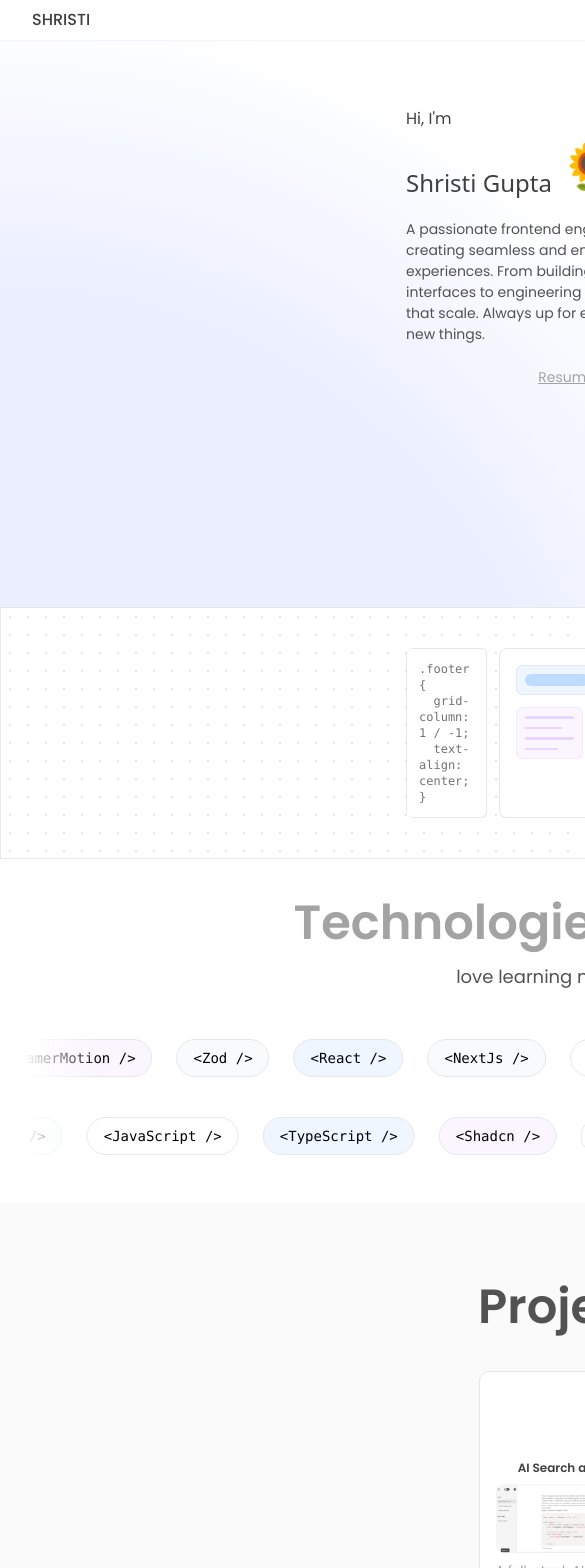
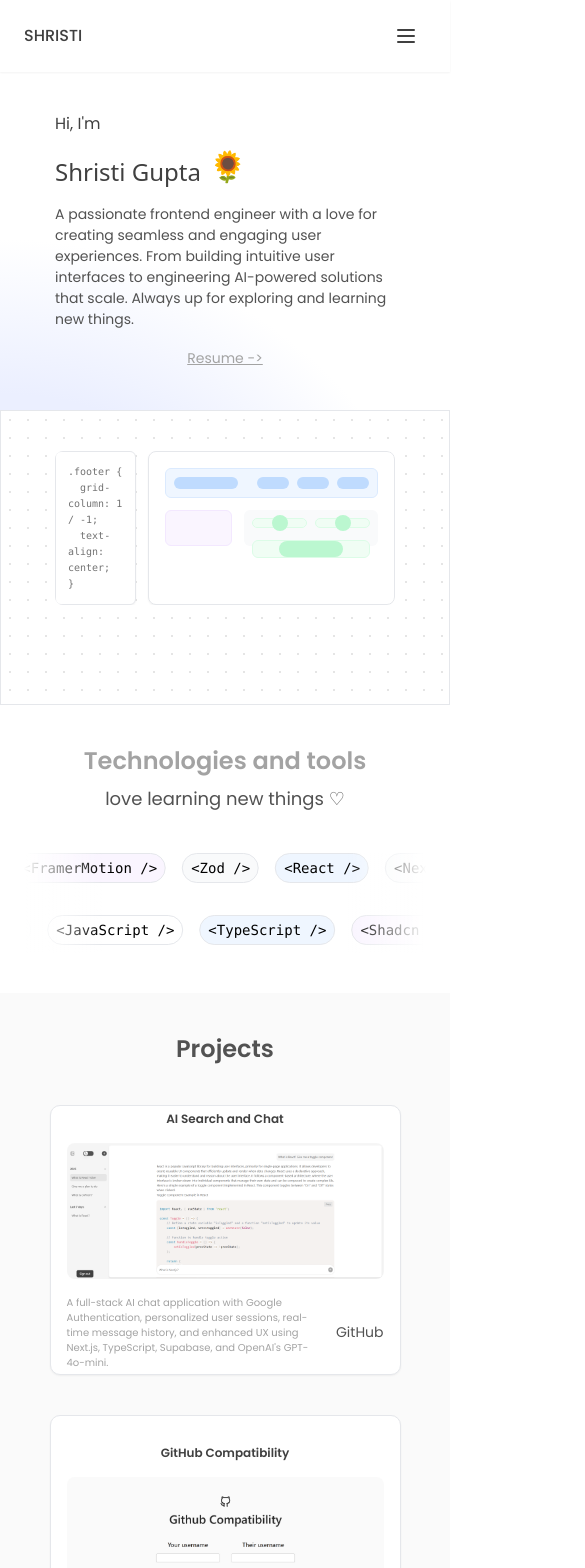
Before and after one commit to shristigupta12/Portfolio, a Next.js app: page / in a window 390 px wide. Shown: the top 1568 px of the page, 585 px wide, since content can reach past the window. Built offline with nearby package versions, Linux system fonts and the light colour scheme.

Commit message:
responsive for mobile phones

```diff
--- a/app/layout.jsx
+++ b/app/layout.jsx
@@ -29,7 +29,7 @@ export default function RootLayout({ children }) {
           </head>
       <body className={cn(" grid ", poppins.className, playfair.variable)}>
           <Navbar/>
-          <div >
+          <div className='max-sm:w-[450px]' >
             {children}
           </div>
       </body>
--- a/app/page.jsx
+++ b/app/page.jsx
@@ -10,7 +10,6 @@ export default function App() {
   return (
     <div>
       <Home />
-      {/* <Skills /> */}
       <Skills />
       <Projects />
       <Experience />
--- a/components/sections/contacts/index.js
+++ b/components/sections/contacts/index.js
@@ -6,23 +6,23 @@ import { ContactData } from "@/public/data/contacts-data"
 
 const Contacts = () =>{
     return(
-        <footer id="contacts" className="flex flex-col gap-18 text-neutral-700 w-full py-20 overflow-x-hidden">
-            <ViewContainer className="grid gap-8">
-                <div className="grid font-semibold text-4xl gap-2 max-md:text-xl ">
+        <footer id="contacts" className="flex flex-col sm:gap-18 gap-10 text-neutral-700 w-full sm:py-20 py-10 overflow-x-hidden">
+            <ViewContainer className="grid sm:gap-8 gap-4">
+                <div className="grid font-semibold sm:text-4xl sm:gap-2 gap-1 text-lg ">
                 <h1 className="text-neutral-600">Want to get in touch?</h1>
                 <Link href="mailto:shristigupta12@gmail.com">
                     <h1 className="text-neutral-400 hover:text-amber-600">{"shristiguptawork@gmail.com -->"}</h1>
                 </Link>
                 </div>
                 <div className="flex justify-between items-center  ">
-                    <div className="flex gap-1 text-sm items-center max-md:text-xs">
+                    <div className="flex gap-1 sm:text-sm text-[10px] sm:items-center ">
                         <MapPin className="w-4 max-md:w-3"/>
                         <p >Bhopal, India</p>
                     </div>
-                    <div className="grid grid-cols-3 gap-3">
+                    <div className="grid grid-cols-3 sm:gap-3 gap-1">
                     {ContactData.map((contact, index)=>(
                         <Link href={contact.link} key={index} target="_blank">
-                            <Button className="flex gap-1 hover:text-neutral-500 max-md:px-1 max-md:py-0.5 ">
+                            <Button className="flex gap-1 hover:text-neutral-500  ">
                                 <p className="max-md:text-xs">{contact.media}</p>
                                 { contact.icon2 ? <i className={contact.icon2}></i> : contact.icon }
                             </Button>
--- a/components/sections/home/-components/layout-animation.jsx
+++ b/components/sections/home/-components/layout-animation.jsx
@@ -54,7 +54,7 @@ export default function LayoutAnimation() {
 
   return (
     <div
-      className="bg-white py-10 border  "
+      className="bg-white py-10 border max-sm:h-[35vh] "
       style={{
         backgroundImage: `
           radial-gradient(circle, #e5e5e5 1px, transparent 1px)
@@ -68,13 +68,13 @@ export default function LayoutAnimation() {
         initial={{ opacity: 0, y: 20 }}
         animate={{ opacity: 1, y: 0 }}
         transition={{ duration: 0.3 }}
-        className=" z-10  border bg-white border-gray-200 rounded-md p-3 shadow-sm w-[30%]"
+        className=" z-10 border bg-white border-gray-200 rounded-md p-3 shadow-sm w-[30%]"
       >
         {/* <div className="flex items-center gap-2 mb-2">
           <Code size={16} className="text-gray-500" />
           <span className="text-sm font-medium text-gray-700">CSS</span>
         </div> */}
-        <pre className="text-xs text-neutral-500 font-mono overflow-x-auto whitespace-pre-wrap">
+        <pre className="text-xs max-sm:text-[10px] text-neutral-500 font-mono overflow-x-auto whitespace-pre-wrap">
           {codeSnippets[Math.min(step, maxSteps)]}
         </pre>
       </motion.div>
--- a/components/sections/home/index.jsx
+++ b/components/sections/home/index.jsx
@@ -5,14 +5,14 @@ import { motion } from "framer-motion"
 
 const Home = ()=>{
     return(
-        <section
-            className="flex justify-between gap-24 pt-20 flex-col max-md:mt-[-25px] min-h-screen"
+        <div
+            className="flex justify-between sm:gap-24 gap-10 sm:pt-20 pt-10 flex-col sm:min-h-screen "
             style={{
                 background: 'radial-gradient(circle at bottom left, #EBEFFF 40%, #ffffff 60%)',
             }}
         >
         <ViewContainer id="home"  >
-            <div className="flex flex-col gap-8 max-md:gap-5  text-neutral-700 max-sm:mt-3 ">
+            <div className="flex flex-col sm:gap-8 gap-4 text-neutral-700 ">
                 <motion.p
                     initial={{ opacity: 0, y: 20 }}
                     animate={{ opacity: 1, y: 0 }}
@@ -34,7 +34,7 @@ const Home = ()=>{
                                 repeat: 10,
                                 ease: "easeInOut"
                             }}
-                            className="text-5xl"
+                            className="sm:text-5xl text-3xl"
                         >
                             🌻
                         </motion.span>
@@ -59,9 +59,8 @@ const Home = ()=>{
                 </motion.div>
             </div>
         </ViewContainer>
-                <LayoutAnimation />
-                {/* <Skills /> */}
-        </section>
+            <LayoutAnimation />
+        </div>
     )
 }
 
--- a/components/sections/navbar/index.jsx
+++ b/components/sections/navbar/index.jsx
@@ -1,16 +1,13 @@
-import { ViewContainer } from "@/components/layouts/view-container"
-import {
-    DropdownMenu,
-    DropdownMenuContent,
-    DropdownMenuItem,
-    DropdownMenuLabel,
-    DropdownMenuSeparator,
-    DropdownMenuTrigger,
-  } from "@/components/ui/dropdown-menu"
+"use client"
+
   import { cn } from "@/lib/utils"
   import Link from 'next/link'
+  import { useState } from 'react'
+  import { Menu, X } from 'lucide-react'
 
 const Navbar = ()=>{
+    const [isSidebarOpen, setIsSidebarOpen] = useState(false)
+
     const navItems = [
         {
             name:"Home",
@@ -33,22 +30,92 @@ const Navbar = ()=>{
             link:"#contacts"
         }
     ]
+
+    const toggleSidebar = () => {
+        setIsSidebarOpen(!isSidebarOpen)
+    }
+
+    const closeSidebar = () => {
+        setIsSidebarOpen(false)
+    }
+
     return(
-        <nav className=" flex w-full bg-white/80 backdrop-blur-sm py-4 max-[500px]:px-2 max-[500px]:py-2 items-center transition-all shadow-sm  ">
+        <>
+            <nav className=" flex w-full bg-white/80 backdrop-blur-sm py-4 items-center transition-all shadow-sm  ">
                      {/* <ViewContainer className={cn("view-container sticky  flex justify-start")} id="nav"> */}
                 <ul className="flex justify-between items-center w-full text-neutral-700 px-6">
                     <p className=" text-base font-medium">SHRISTI</p>
-                <div className="flex gap-4 max-[500px]:gap-2 max-[500px]:text-[14px] text-sm">
+                    <div className="flex gap-4 max-[500px]:gap-2 max-[500px]:text-[14px] text-sm max-sm:hidden">
                     {navItems.map((item, index)=>(
                         <Link href={item.link} key={index}>
                         <li className="cursor-pointer text-neutral-500 hover:text-neutral-900 pl-3 rounded-xl max-[500px]:px-1">{item.name}</li>
                         </Link>
                     ))}
                     </div>
+                    <div className="sm:hidden">
+                        <button
+                            onClick={toggleSidebar}
+                            className="p-2 text-neutral-700 hover:text-neutral-900 transition-colors"
+                            aria-label="Toggle menu"
+                        >
+                            <Menu size={24} />
+                        </button>
+                    </div>
                 </ul>
              {/* </ViewContainer> */}
             </nav>
 
+            {/* Mobile Sidebar */}
+            <div className={cn(
+                "fixed inset-0 z-50 sm:hidden transition-all duration-300",
+                isSidebarOpen ? "visible" : "invisible"
+            )}>
+                {/* Backdrop */}
+                <div
+                    className={cn(
+                        "absolute inset-0 bg-black transition-opacity duration-300",
+                        isSidebarOpen ? "opacity-50" : "opacity-0"
+                    )}
+                    onClick={closeSidebar}
+                />
+
+                {/* Sidebar */}
+                <div className={cn(
+                    "absolute top-0 right-0 h-full w-64 bg-white shadow-lg transform transition-transform duration-300 ease-in-out",
+                    isSidebarOpen ? "translate-x-0" : "translate-x-full"
+                )}>
+                    {/* Sidebar Header */}
+                    <div className="flex items-center justify-between p-6 border-b">
+                        <h2 className="text-lg font-medium text-neutral-700">SHRISTI</h2>
+                        <button
+                            onClick={closeSidebar}
+                            className="p-2 text-neutral-700 hover:text-neutral-900 transition-colors"
+                            aria-label="Close menu"
+                        >
+                            <X size={20} />
+                        </button>
+                    </div>
+
+                    {/* Navigation Items */}
+                    <nav className="p-6">
+                        <ul className="space-y-4">
+                            {navItems.map((item, index) => (
+                                <li key={index}>
+                                    <Link
+                                        href={item.link}
+                                        onClick={closeSidebar}
+                                        className="block py-3 px-4 text-neutral-600 hover:text-neutral-900 hover:bg-neutral-50 rounded-lg transition-colors focus:outline-none focus:ring-2 focus:ring-neutral-200 focus:bg-neutral-50 active:bg-neutral-100"
+                                    >
+                                        {item.name}
+                                    </Link>
+                                </li>
+                            ))}
+                        </ul>
+                    </nav>
+                </div>
+            </div>
+        </>
+
     )
 }
 export {Navbar}
--- a/components/sections/projects/index.jsx
+++ b/components/sections/projects/index.jsx
@@ -38,21 +38,21 @@ const borderColor = [
 
 const Projects = () => {
     return(
-        <div className="flex flex-col items-center gap-18 bg-neutral-50 text-neutral-700 w-full px-6 py-20 overflow-x-hidden" id="projects">
+        <div className="flex flex-col items-center sm:gap-18 gap-10 bg-neutral-50 text-neutral-700 w-full px-6 sm:py-20 py-10 overflow-x-hidden" id="projects">
             <ViewContainer className="min-xl:w-[1050px] flex flex-col gap-10 items-center">
-            <p className="text-5xl font-semibold text-neutral-600 max-w-2xl mx-auto">
+            <p className="sm:text-5xl text-2xl font-semibold text-neutral-600 max-w-2xl mx-auto">
                 Projects
             </p>
                 <div className="flex flex-col gap-10 w-full items-center">
                     {ProjectsData.map((project, index)=>(
-                        <div key={index} className={`flex items-center gap-6 shadow-sm border rounded-[10px] p-4 w-[50vw] h-[70vh] hover:shadow-md bg-white transition-shadow duration-300 ease-in-out ${shadowClasses[index]} $ ${borderColor[index]}`}>
-                            <div className="flex flex-col justify-between gap-2">
+                        <div key={index} className={`flex items-center gap-6 shadow-sm border rounded-[10px] p-4 sm:w-[50vw] w-[90vw] sm:h-[70vh] h-[32vh] hover:shadow-md bg-white transition-shadow duration-300 ease-in-out ${shadowClasses[index]} $ ${borderColor[index]}`}>
+                            <div className="flex flex-col justify-between sm:gap-2 gap-4">
                                 <h1 className={`max-md:text-xs text-base font-semibold text-center`}>{project.name}</h1>
                                 <Link href={project.link} target="_blank">
                                     <Image src={project.imageUrl} alt={project.name} width={608} height={300} className="w-full h-full object-cover rounded-lg cursor-pointer hover:shadow-sm" />
                                 </Link>
                                 <div className="flex items-center justify-between gap-4">
-                                <p className=" text-[13px] text-neutral-400">{project.desc}</p>
+                                <p className=" sm:text-[13px] text-[10px] text-neutral-400">{project.desc}</p>
 
                                 <Link href={project.githubLink} target="_blank">
                                     <button className={`${textColor[index]} text-neutral-600 text-sm`}>GitHub</button>
--- a/components/sections/skills/index.js
+++ b/components/sections/skills/index.js
@@ -12,7 +12,7 @@ const SkillTag = ({ skill, index }) => {
       animate={{ opacity: 1, y: 0 }}
       transition={{ delay: index * 0.1, duration: 0.5 }}
       className={`
-        px-4 py-2 mx-3 rounded-full border font-mono text-sm
+        sm:px-4 sm:py-2 sm:mx-3 px-2 py-1 mx-2 rounded-full border font-mono text-sm
         transition-all duration-300 hover:scale-105 hover:shadow-md
         cursor-pointer whitespace-nowrap
        ${getSkillColor(index)}
@@ -27,7 +27,7 @@ export default function Skills() {
   return (
     <section className="w-full py-10 md:py-24 overflow-hidden max-w-6xl mx-auto px-6 flex flex-col gap-10">
         {/* Section Header */}
-        <div className="flex flex-col gap-4">
+        <div className="flex flex-col sm:gap-4 gap-2">
         <motion.div
           initial={{ opacity: 0, y: 30 }}
           whileInView={{ opacity: 1, y: 0 }}
@@ -36,7 +36,7 @@ export default function Skills() {
           className="text-center "
         >
           {/* <h2 className="text-3xl md:text-4xl font-bold text-gray-900 mb-4">Tech Stack & Skills</h2> */}
-          <p className="text-5xl font-semibold text-neutral-400 max-w-2xl mx-auto">
+          <p className="sm:text-5xl text-2xl font-semibold text-neutral-400 max-w-2xl mx-auto">
             Technologies and tools
           </p>
         </motion.div>
@@ -68,7 +68,7 @@ export default function Skills() {
             viewport={{ once: true }}
             className="mb-6"
           >
-            <Marquee direction="right" speed={40} gradient={false} className="py-2">
+            <Marquee direction="right" speed={40} gradient={false} className="">
               {SkillsData.map((skill, index) => (
                 <SkillTag key={`right-${index}`} skill={skill} index={index} />
               ))}
--- a/components/sections/work/index.js
+++ b/components/sections/work/index.js
@@ -12,14 +12,10 @@ const Experience = () => {
     ]
 
     return(
-            <div id="#work" className="flex flex-col gap-18 py-20 text-neutral-600 w-full overflow-x-hidden" style={{
-                background: 'linear-gradient(to right, #f5f5f5 1px, transparent 1px), linear-gradient(to bottom, #f5f5f5 1px, transparent 1px)',
-                backgroundSize: '80px 80px',
-                backgroundPosition: 'center',
-            }}>
+            <div id="#work" className="flex flex-col sm:gap-18 gap-10 sm:py-20 py-10 text-neutral-600 w-full overflow-x-hidden bg-[linear-gradient(to_right,_#f5f5f5_1px,_transparent_1px),_linear-gradient(to_bottom,_#f5f5f5_1px,_transparent_1px)] bg-[length:50px_50px] sm:bg-[length:80px_80px] bg-center">
             <ViewContainer>
-                <div className="flex flex-col gap-10 w-full">
-                <p className="text-5xl font-semibold text-neutral-600 max-w-2xl mx-auto ">Work</p>
+                <div className="flex flex-col sm:gap-10 gap-4 w-full">
+                <p className="sm:text-5xl text-2xl font-semibold text-neutral-600 max-w-2xl mx-auto ">Work</p>
                     <div className="grid gap-8 w-full">
                         {ExperienceData.map((exp, index)=>(
                                 <div key={index} className="flex flex-col gap-3">
@@ -34,7 +30,7 @@ const Experience = () => {
                                         </div>
                                     <ul className="pl-8">
                                         {exp.description.map((descriptionItem, ind)=>(
-                                            <li className="list-disc text-sm text-neutral-500 max-[500px]:text-[14px]" key={ind}>{descriptionItem}</li>
+                                            <li className="list-disc sm:text-sm text-[10px] text-neutral-500" key={ind}>{descriptionItem}</li>
                                         ))}
                                     </ul>
                                 </div>
```
Lines whose indentation alone changed are shown as unchanged.
